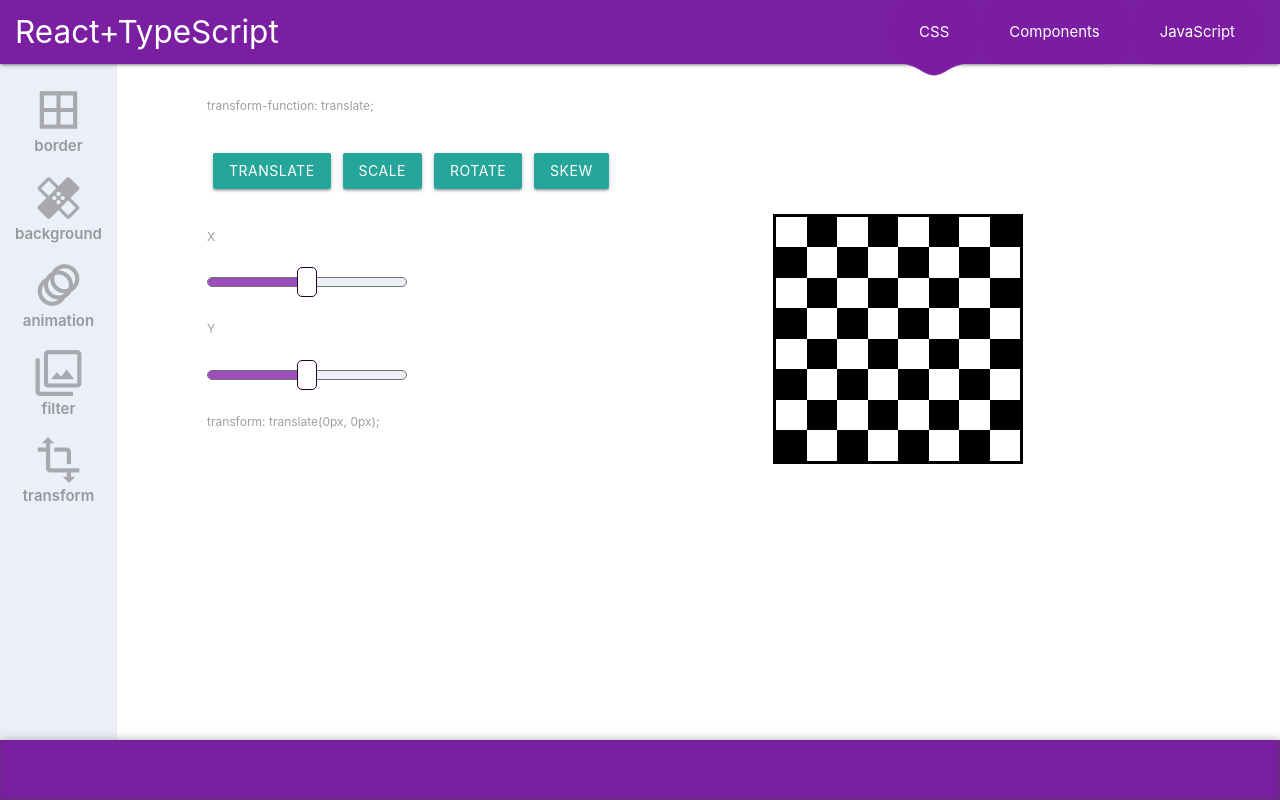
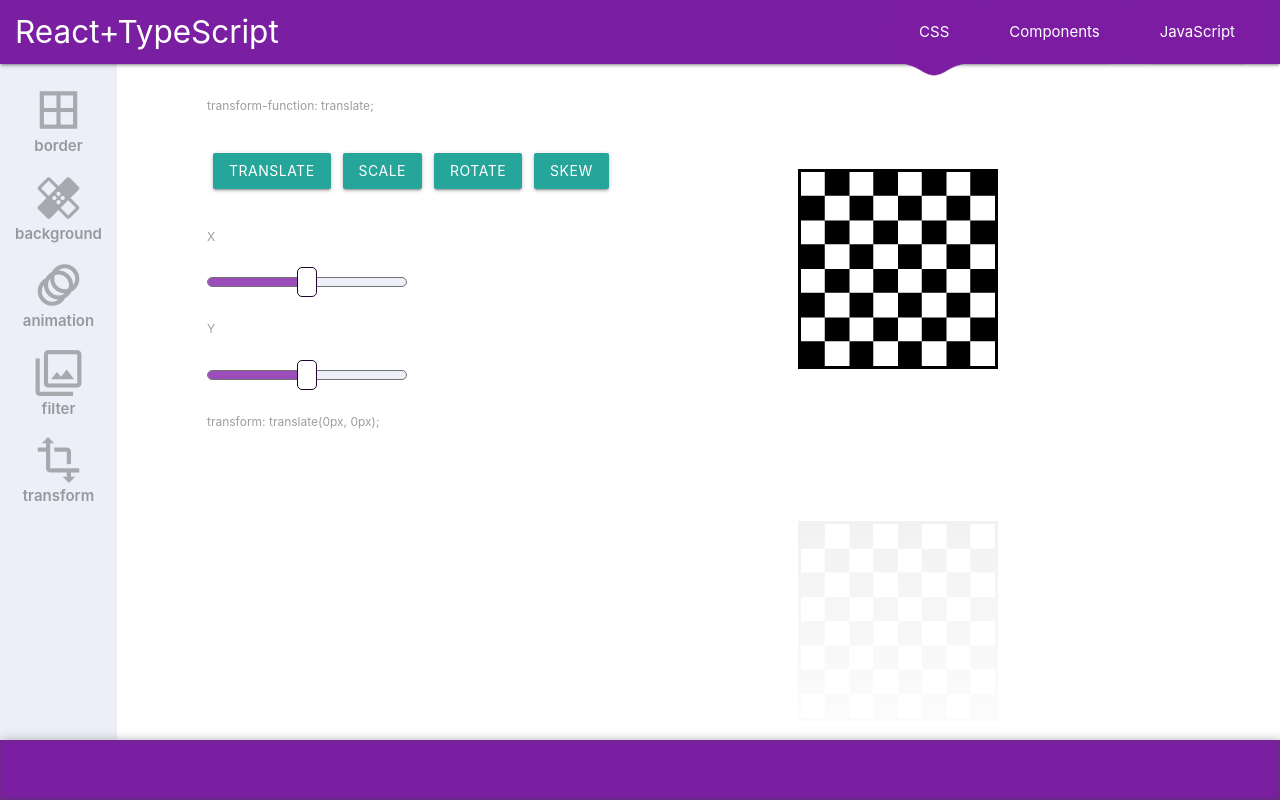
Before and after one commit to Gloomylord/react-ts-app, a React (Create React App) app: page /react_ts/css/transform in a window 1280 px wide. Built offline with nearby package versions, Linux system fonts and the light colour scheme; no server answers.

Commit message:
make box-reflect for transform and use lazy

```diff
--- a/src/App.tsx
+++ b/src/App.tsx
@@ -1,8 +1,6 @@
 import React, {useCallback, useState} from 'react';
 import './App.css';
 import Navbar from "./components/Navbar";
-import {TodoForm} from "./components/Todo/TodoForm";
-import {TodoList} from "./components/Todo/TodoList";
 import {TextForm} from "./components/TextForm";
 import {places} from "./functions/places";
 import {BrowserRouter as Router, Route, Switch} from 'react-router-dom';
@@ -10,6 +8,9 @@ import {MainState} from "./context/main/MainState";
 import {CSS} from "./pages/CSS";
 import {NoMatch} from "./pages/NoMatch";
 import {FirebaseState} from "./context/fifebase/FirebaseState";
+import {Loader} from "./components/Loader/Loader";
+const TodoForm = React.lazy(() => import("./components/Todo/TodoForm"));
+const TodoList = React.lazy(() => import("./components/Todo/TodoList"));
 
 const App: React.FunctionComponent = () => {
     let [str, setStr] = useState<string>('');
@@ -26,12 +27,17 @@ const App: React.FunctionComponent = () => {
                 <div className='container'>
                     <CSS/>
                     <Switch>
+                        <Route path='/' exact/>
                         <Route path="/react_ts/" exact/>
                         <Route path="/react_ts/css" exact/>
                         <Route path="/react_ts/css/:props" exact/>
                         <Route path="/react_ts/Components" exact>
-                            <TodoForm/>
-                            <TodoList/>
+                            <React.Suspense fallback={''}>
+                                <TodoForm/>
+                            </React.Suspense>
+                            <React.Suspense fallback={<Loader color={'#222'}/>}>
+                                <TodoList/>
+                            </React.Suspense>
                         </Route>
                         <Route path="/react_ts/JavaScript" exact>
                             <TextForm str={str} setStr={setStr} startSolve={startSolve}/>
--- a/src/components/CSSProperties/Transform/Transform.module.css
+++ b/src/components/CSSProperties/Transform/Transform.module.css
@@ -1,13 +1,20 @@
+.transformContainer {
+    box-sizing: border-box;
+    -webkit-box-reflect: below  2px linear-gradient(transparent,#0001);
+    padding: 75px;
+    align-self: flex-start;
+    position: relative;
+}
+
 .transform {
     box-sizing: border-box;
-    width: 250px;
-    height: 250px;
+    width: 200px;
+    height: 200px;
     background: linear-gradient(90deg, #000 50%, #fff 50%, #fff 100%),
     linear-gradient(0deg, #000 50%, #fff 50%, #fff 100%);
     background-size: calc(100 / 4 * 1%) calc(100 / 4 * 1%);
     background-blend-mode: exclusion;
     border: 3px solid black;
-    margin: 120px 50px;
     transform-origin: center;
     transform-style: preserve-3d;
     position: relative;
@@ -15,8 +22,8 @@
 
 .transform :first-child {
     box-sizing: border-box;
-    width: 250px;
-    height: 250px;
+    width: 200px;
+    height: 200px;
     background: linear-gradient(90deg, #000 50%, #fff 50%, #fff 100%),
     linear-gradient(0deg, #000 50%, #fff 50%, #fff 100%);
     background-size: calc(100 / 4 * 1%) calc(100 / 4 * 1%);
--- a/src/components/CSSProperties/Transform/Transform.tsx
+++ b/src/components/CSSProperties/Transform/Transform.tsx
@@ -7,13 +7,14 @@ import {TransformContext} from "../../../context/transform/transformContext";
 const blendModeArr = ['translate', 'scale', 'rotate', 'skew']
 const transformMeasure: any = {
     translate: (x: number, y: number, z?: number) => ` translate(${Math.ceil(x - 50)}px, ${Math.ceil(y - 50)}px)`,
-    scale: (x: number, y: number, z?: number) => ` scaleX(${(x) / 50}) scaleY(${y / 50})`,
+    scale: (x: number, y: number, z?: number) => ` scaleX(${Math.ceil(x * 1.5)/ 100})`+
+        `scaleY(${Math.ceil(y * 1.5)/ 100})`,
     rotate: (x: number, y: number, z: number) =>
         ` rotateX(${Math.ceil((x - 50) / 100 * 360)}deg) ` +
         `rotateY(${Math.ceil((y - 50) / 100 * 360)}deg) ` +
         `rotateZ(${Math.ceil((z - 50) / 100 * 360)}deg)`,
     skew: (x: number, y: number, z?: number) =>
-        ` skewX(${Math.ceil((x - 50) / 100 * 60)}deg) skewY(${Math.ceil((+y - 50) / 100 * 60)}deg)`,
+        ` skewX(${Math.ceil((x - 50) / 100 * 50)}deg) skewY(${Math.ceil((+y - 50) / 100 * 50)}deg)`,
 }
 
 export const Transform: React.FC = () => {
@@ -45,20 +46,20 @@ export const Transform: React.FC = () => {
             }
             <label>transform: {transformMeasure[state.function](state.x, state.y, state.z)};</label>
         </div>
-
+        <div className={styles.transformContainer}>
             <div className={styles.transform}
                  style={{
                      '--x': state.x,
                      '--y': state.y,
                      '--z': state.z,
                      transform: 'perspective(500px) ' + transformMeasure[state.function](state.x, state.y, state.z),
-                 margin: (state.function === 'translate') ? '120px 50px': ''
                  } as React.CSSProperties}>
-            <div />
+                <div/>
                 <span/>
                 <span/>
                 <span/>
                 <span/>
             </div>
         </div>
+    </div>
 }
--- a/src/components/Navbar.tsx
+++ b/src/components/Navbar.tsx
@@ -27,4 +27,5 @@ const Navbar: React.FunctionComponent = (props) => {
         </div>
     </nav>
 }
+
 export default Navbar;
--- a/src/components/Todo/TodoForm.tsx
+++ b/src/components/Todo/TodoForm.tsx
@@ -1,7 +1,7 @@
 import React, {useContext, useState} from "react";
 import {FirebaseContext} from "../../context/fifebase/firebaseContext";
 
-export const TodoForm: React.FC = () => {
+const TodoForm: React.FC = () => {
     const [task, setTask] = useState<string>('');
     const {addNote} = useContext(FirebaseContext);
     const onChange = (event: React.ChangeEvent<HTMLInputElement>) => {
@@ -20,3 +20,5 @@ export const TodoForm: React.FC = () => {
         <label htmlFor='title' className='active'>Введите название дела</label>
     </div>
 }
+
+export default TodoForm;
--- a/src/components/Todo/TodoList.tsx
+++ b/src/components/Todo/TodoList.tsx
@@ -3,7 +3,7 @@ import {CSSTransition, TransitionGroup} from "react-transition-group";
 import {FirebaseContext} from "../../context/fifebase/firebaseContext";
 import {Loader} from "../Loader/Loader";
 
-export const TodoList: React.FC = () => {
+const TodoList: React.FC = () => {
     const {loading, notes, removeNote, fetchNotes} = useContext(FirebaseContext);
     const del = useCallback((event: React.MouseEvent<HTMLAnchorElement>) => {
         if (event.currentTarget.classList.contains('del')) {
@@ -39,3 +39,5 @@ export const TodoList: React.FC = () => {
         { loading && <Loader color={'#20022d'}/>}
     </>
 }
+
+export default TodoList;
```
Lines whose indentation alone changed are shown as unchanged.
